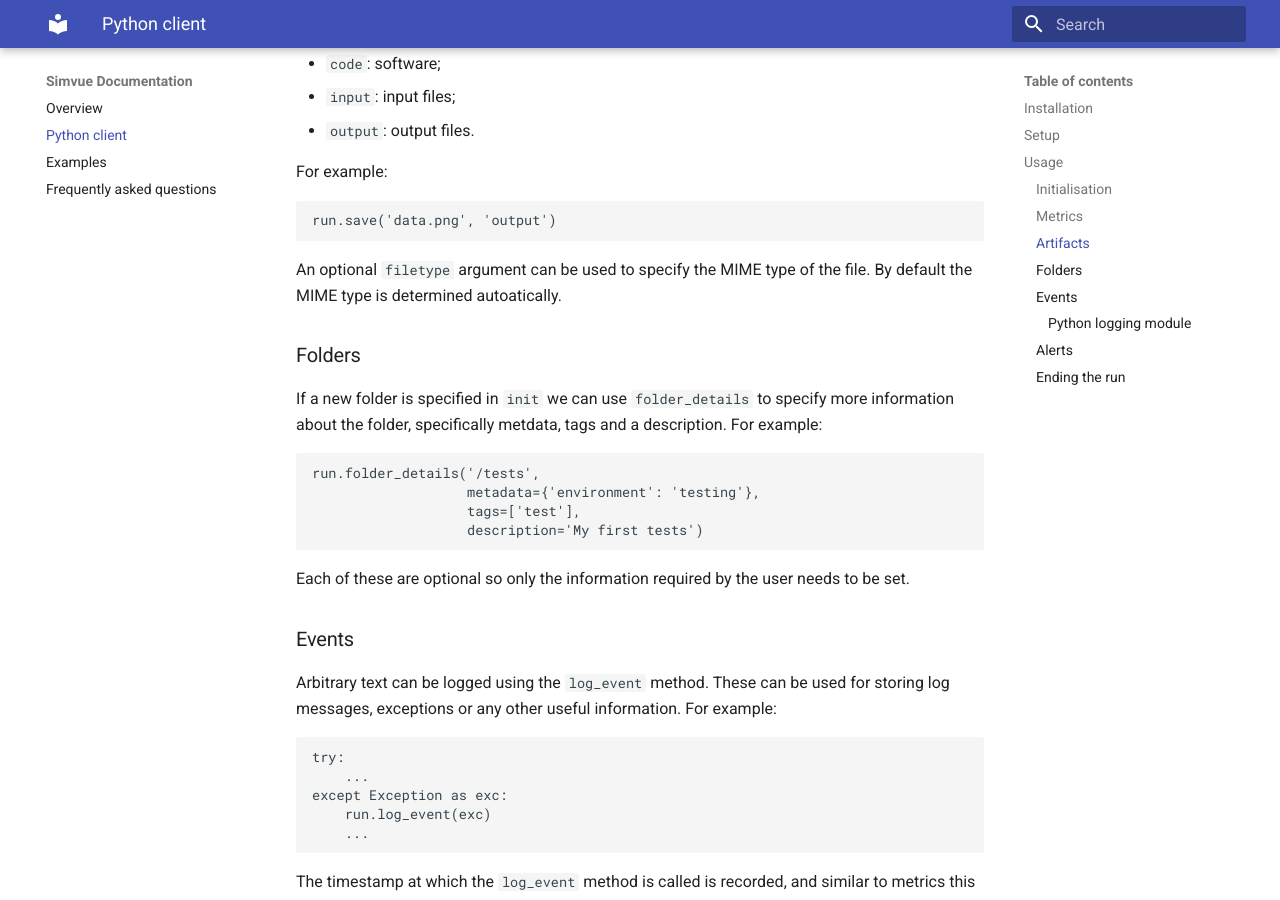
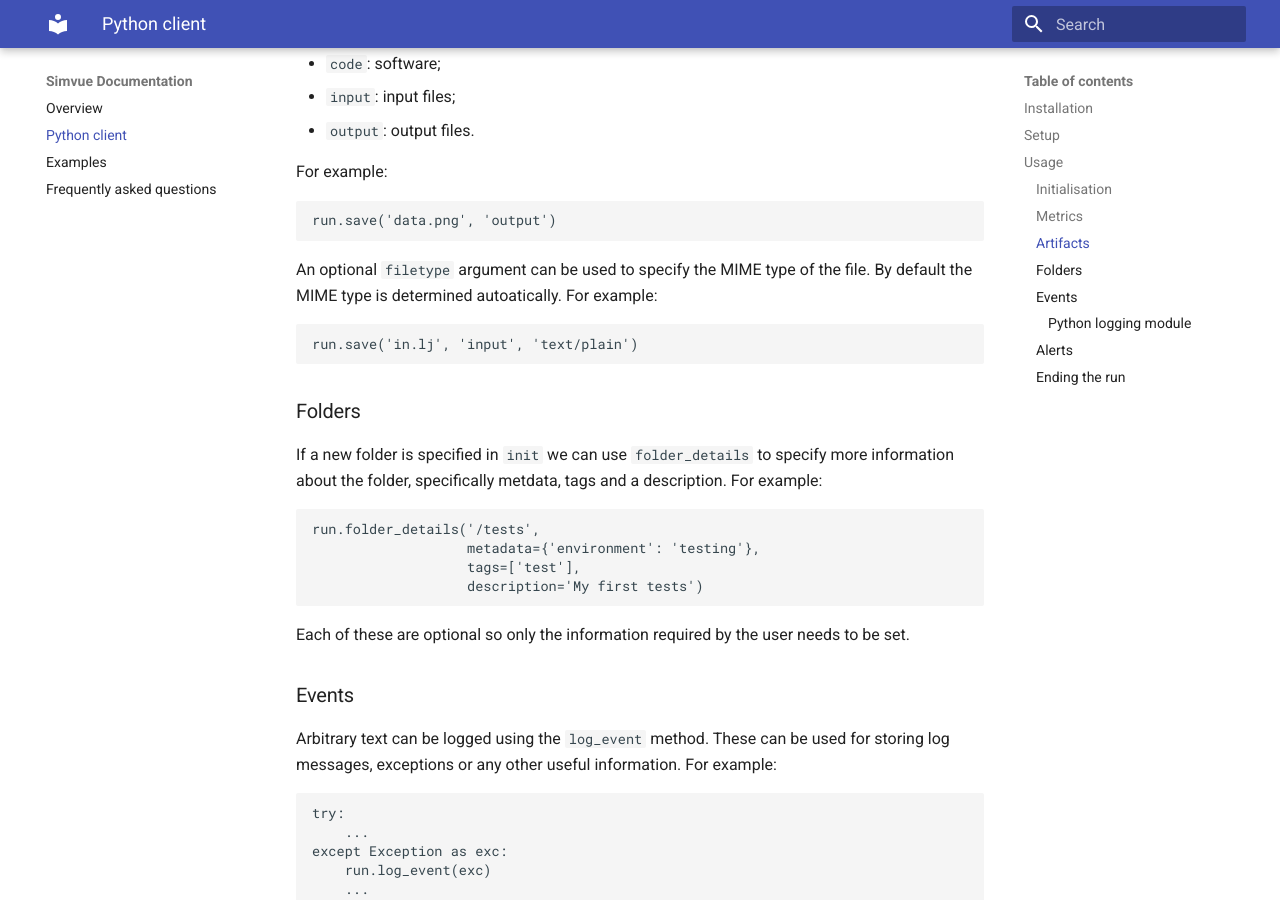
Before and after one commit to simvue-io/docs, an MkDocs documentation site: the page built from docs/python-client.md, in a window 1280 px wide and 900 px high, scrolled down 2259 px. Built offline with MkDocs 1.6.1 and Material for MkDocs 9.7.7, drawn with Linux system fonts in a browser that asks for light colours.

Commit message:
Example specifying artifact mime type

````diff
--- a/docs/python-client.md
+++ b/docs/python-client.md
@@ -89,7 +89,10 @@ run.save('data.png', 'output')
 ```
 
 An optional `filetype` argument can be used to specify the MIME type of the file. By default the MIME type is determined
-autoatically.
+autoatically. For example:
+```
+run.save('in.lj', 'input', 'text/plain')
+```
 
 ### Folders
 
````
